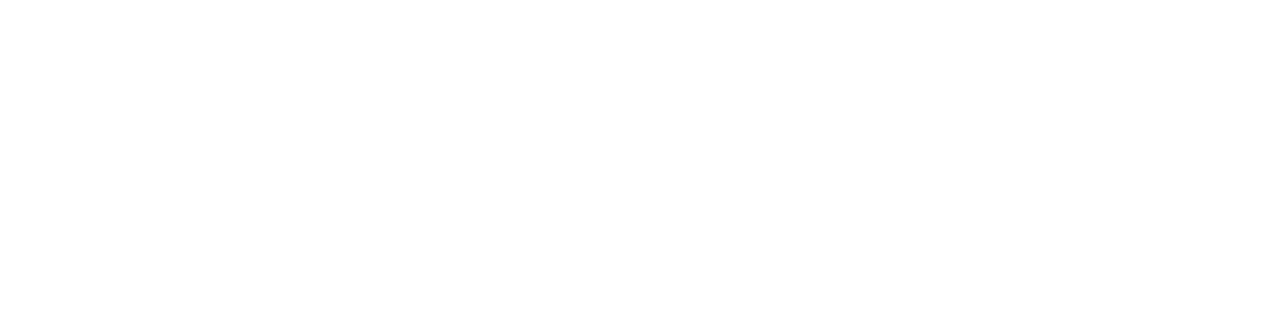
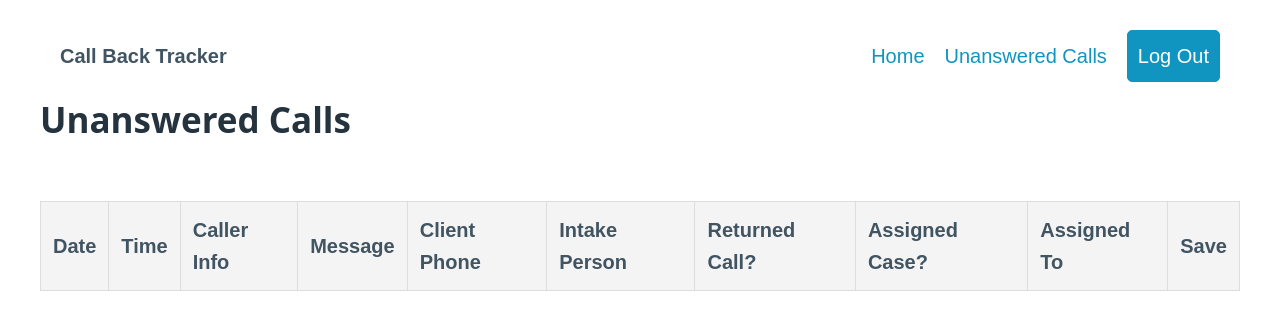
Before and after one commit to jdjimdavis/call-tracker, a plain HTML site: page index.html in a window 1280 px wide. Drawn offline with nearby package versions, Linux system fonts and the light colour scheme.

Commit message:
Update index.html
Complete rewrite of index.html

```diff
--- a/index.html
+++ b/index.html
@@ -42,3 +42,82 @@
       padding: 10px 15px;
       border: none;
       border-radius: 4px;
+      cursor: pointer;
+      font-size: 14px;
+    }
+
+    button:hover {
+      background-color: #45a049;
+    }
+
+    /* Add spacing and margins */
+    body {
+      font-family: Arial, sans-serif;
+      line-height: 1.6;
+      padding: 20px;
+    }
+
+    h2 {
+      margin-top: 0;
+    }
+
+    .container {
+      max-width: 1200px;
+      margin: 0 auto;
+    }
+
+    /* Responsive adjustments */
+    @media (max-width: 768px) {
+      td input {
+        width: 100%;
+      }
+
+      button {
+        width: 100%;
+        padding: 10px;
+      }
+    }
+  </style>
+</head>
+
+<body>
+  <div class="container">
+    <!-- Navigation Bar -->
+    <nav class="container-fluid">
+      <ul>
+        <li><strong>Call Back Tracker</strong></li>
+      </ul>
+      <ul>
+        <li><a href="#">Home</a></li>
+        <li><a href="#">Unanswered Calls</a></li>
+        <li><a href="#" role="button">Log Out</a></li>
+      </ul>
+    </nav>
+
+    <!-- Main Content -->
+    <h2>Unanswered Calls</h2>
+    <table role="grid">
+      <thead>
+        <tr>
+          <th>Date</th>
+          <th>Time</th>
+          <th>Caller Info</th>
+          <th>Message</th>
+          <th>Client Phone</th>
+          <th>Intake Person</th>
+          <th>Returned Call?</th>
+          <th>Assigned Case?</th>
+          <th>Assigned To</th>
+          <th>Save</th>
+        </tr>
+      </thead>
+      <tbody>
+        <!-- Rows will be dynamically generated by JavaScript -->
+      </tbody>
+    </table>
+  </div>
+
+  <!-- Link the JavaScript file before closing the body tag -->
+  <script defer src="script.js"></script>
+</body>
+</html>
```
